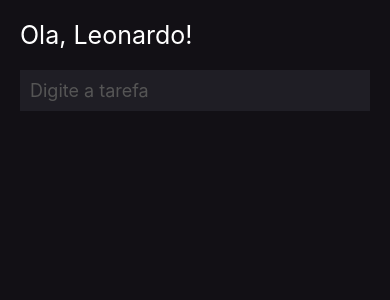
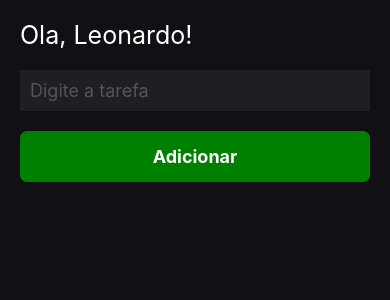
Before and after one commit to leonardo-silva/todolistcli-dam202102, a React Native app: screen / in a window 390 px wide. Shown: the top 300 px of the page. Built offline with nearby package versions, Linux system fonts and the light colour scheme.

Commit message:
Usando TouchableOpacity

```diff
--- a/src/screens/Home/index.js
+++ b/src/screens/Home/index.js
@@ -1,5 +1,10 @@
 import React from 'react';
-import { SafeAreaView, Text, TextInput } from 'react-native';
+import {
+  SafeAreaView,
+  Text,
+  TextInput,
+  TouchableOpacity
+} from 'react-native';
 
 import { styles } from './styles';
 
@@ -14,6 +19,15 @@ export function Home() {
         placeholder="Digite a tarefa"
         placeholderTextColor="#555"
       />
+      <TouchableOpacity
+        style={styles.button}
+        activeOpacity={0.7}
+      >
+        <Text style={styles.buttonText}>
+          Adicionar
+        </Text>
+
+      </TouchableOpacity>
     </SafeAreaView>
   );
 }
--- a/src/screens/Home/styles.js
+++ b/src/screens/Home/styles.js
@@ -16,5 +16,17 @@ export const styles = StyleSheet.create({
         fontSize: 18,
         padding: Platform.OS === 'ios' ? 15 : 10,
         marginHorizontal: 20
+    },
+    button: {
+        backgroundColor: 'green',
+        padding: 15,
+        margin: 20,
+        borderRadius: 7,
+        alignItems: 'center'
+    },
+    buttonText: {
+        color: 'white',
+        fontSize: 18,
+        fontWeight: 'bold'
     }
 })
```
